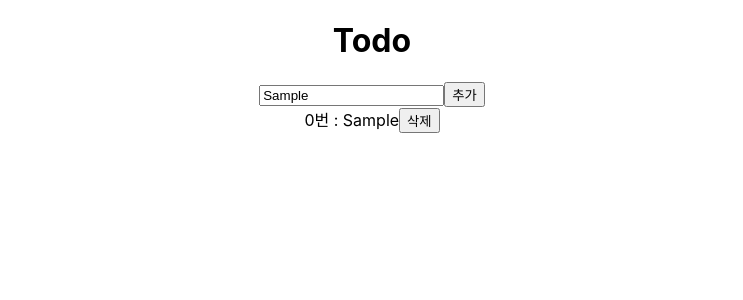
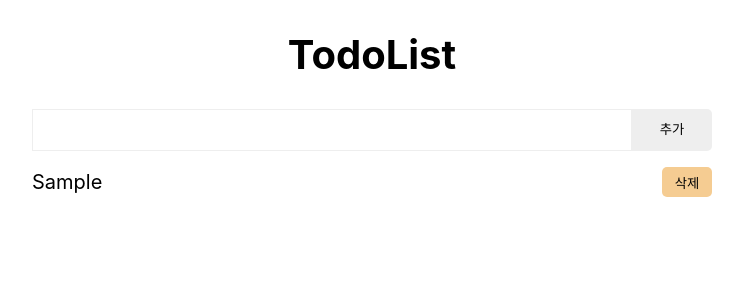
Before and after one commit to SeungHyune/typescript, a React (Create React App) app in the folder onebite-typescript/section11/: page / in a window 1280 px wide. Both pictures are taken after typing "Sample" into the empty fields and a click on the button "추가". Shown: the top 300 px of the page, without its empty margins (268-1011 px from the left). Built offline with nearby package versions, Linux system fonts and the light colour scheme.

Commit message:
feta: 레이아웃 변경 & contenteditable 기능 추가

```diff
--- a/onebite-typescript/section11/src/App.css
+++ b/onebite-typescript/section11/src/App.css
@@ -1,38 +1,76 @@
-.App {
-  text-align: center;
+body {
+  box-sizing: border-box;
+  font-size: 16px;
 }
 
-.App-logo {
-  height: 40vmin;
-  pointer-events: none;
+.App {
 }
 
-@media (prefers-reduced-motion: no-preference) {
-  .App-logo {
-    animation: App-logo-spin infinite 20s linear;
-  }
+.App h1 {
+  max-width: 680px;
+  text-align: center;
+  font-size: 40px;
+  margin: 0 auto;
+  padding: 30px 0;
 }
 
-.App-header {
-  background-color: #282c34;
-  min-height: 100vh;
-  display: flex;
-  flex-direction: column;
-  align-items: center;
-  justify-content: center;
-  font-size: calc(10px + 2vmin);
-  color: white;
+.todo-wrap {
+  max-width: 680px;
+  width: 100%;
+  margin: 0 auto;
 }
 
-.App-link {
-  color: #61dafb;
+/* editor */
+.editor {
+
+}
+.editor form input {
+  width: calc(100% - 80px);
+  line-height: 40px;
+  box-sizing: border-box;
+  padding-inline: 0;
+  padding-block: 0;
+  border: 1px solid #eee;
+  padding:0 10px;
+  outline: none;
+}
+.editor form button {
+  background: #eeeeee;
+  border: none;
+  outline: none;
+  width: 80px;
+  line-height: 40px;
+  cursor: pointer;
+  border-top-right-radius: 5px;
+  border-bottom-right-radius: 5px;
+  transition: background .2s;
+}
+.editor form button:hover {
+  background: #e3e3e3;
 }
 
-@keyframes App-logo-spin {
-  from {
-    transform: rotate(0deg);
-  }
-  to {
-    transform: rotate(360deg);
-  }
+/* todolist */
+ul {
+  padding: 0;
 }
+.todo-item {
+  display: flex;
+  justify-content: space-between;
+  align-items: center;
+  list-style: none;
+  margin-top: 10px;
+}
+.todo-item .text {
+  font-size: 20px;
+  flex-grow: 1;
+}
+.todo-item button {
+  width: 50px;
+  height: 30px;
+  margin-left: 5px;
+  background-color: #f5cc92;
+  outline: none;
+  border: none;
+  cursor: pointer;
+  border-radius: 5px;
+}
--- a/onebite-typescript/section11/src/App.tsx
+++ b/onebite-typescript/section11/src/App.tsx
@@ -49,6 +49,7 @@ function App() {
         content: text,
       }
     })
+
   };
 
   const onClickDelete = (id: number) => {
@@ -66,17 +67,19 @@ function App() {
 
   return (
     <div className="App">
-      <h1>Todo</h1>
+      <h1>TodoList</h1>
       <TodoStateContext.Provider value={todos}>
         <TodoDispatchContext.Provider value={{
           onClickAdd,
           onClickDelete
         }}>
-          <Editor/>
-          <div>
-            {todos.map(todo => (
-              <TodoItem key={todo.id} {...todo} />
-            ))}
+          <div className="todo-wrap">
+            <Editor/>
+            <ul>
+              {todos.map(todo => (
+                <TodoItem key={todo.id} {...todo} />
+              ))}
+            </ul>
           </div>
         </TodoDispatchContext.Provider>
       </TodoStateContext.Provider>
--- a/onebite-typescript/section11/src/components/Editor.tsx
+++ b/onebite-typescript/section11/src/components/Editor.tsx
@@ -14,12 +14,18 @@ export default function Editor(props: Props) {
         setText(e.target.value);
     }
 
-    const onClickHandle = () => {
+    const onSubmitHandle = (e: React.FormEvent<HTMLFormElement>) => {
+        e.preventDefault();
         dispatch?.onClickAdd(text);
+        setText('');
     }
 
-    return <div>
-        <input type="text" value={text} onChange={onChangeInput} />
-        <button onClick={onClickHandle}>추가</button>
-    </div>
+    return (
+        <div className="editor">
+            <form onSubmit={onSubmitHandle}>
+                <input type="text" value={text} onChange={onChangeInput} />
+                <button>추가</button>
+            </form>
+        </div>
+    )
 }
--- a/onebite-typescript/section11/src/components/TodoItem.tsx
+++ b/onebite-typescript/section11/src/components/TodoItem.tsx
@@ -1,17 +1,39 @@
+import { useState, useRef } from 'react';
 import { useTodoDispatch } from '../App';
 import { Todo } from '../types/types';
 
 interface Props extends Todo {}
 
 export default function TodoItem(props: Props) {
+    const todoTextRef = useRef<HTMLDivElement>(null);
+    const [isEdit, setIsEdit] = useState(false);
+
     const dispatch = useTodoDispatch();
+
+
 
     const onClickButton = () => {
         dispatch.onClickDelete(props.id)
     }
 
-    return <div>
-        {props.id}번 : {props.content}
+    const onTodoTextSave = (e: React.KeyboardEvent<HTMLElement>) => {
+        if(isEdit && todoTextRef.current) {
+            if(e.key === 'Escape') {
+                todoTextRef.current.setAttribute('contenteditable', 'false');
+            }
+        }
+    }
+
+    const onTodoTextUpdate = (e: React.MouseEvent<HTMLElement>) => {
+        if(e.target && todoTextRef.current) {
+            todoTextRef.current.setAttribute('contenteditable', 'true');
+            todoTextRef.current.focus();
+            setIsEdit(true);
+        }
+    }
+
+    return <li className="todo-item">
+        <div onDoubleClick={onTodoTextUpdate} onKeyDown={onTodoTextSave} className="text" ref={todoTextRef}>{props.content}</div>
         <button onClick={onClickButton}>삭제</button>
-    </div>
+    </li>
 }
```
